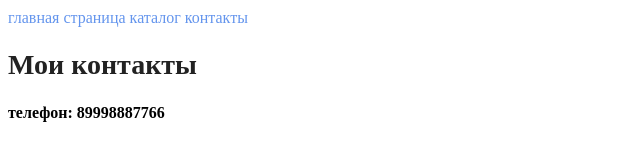
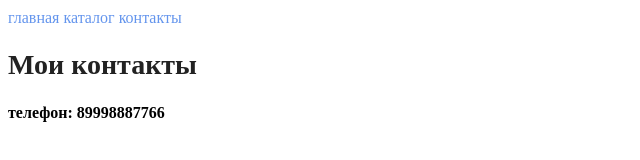
Before and after one commit to WaleriiChirkov-16021990/HTML_2, a plain HTML site: page cantacts.html in a window 1280 px wide. Shown: the full height of the page, 0-640 px from the left. Drawn offline with Linux system fonts and the light colour scheme.

Commit message:
исправил описание ссылки на главную страницу

```diff
--- a/cantacts.html
+++ b/cantacts.html
@@ -7,7 +7,7 @@
     <link rel="stylesheet" href="style.css">
 </head>
 <body>
-    <a class="ref" href="./index.html">главная страница</a>
+    <a class="ref" href="./index.html">главная</a>
     <a class="ref" href="./catalog/catalog.html">каталог</a>
     <a class="ref" href="./cantacts.html">контакты</a>
     <h1 class="headings">Мои контакты</h1>
```
Also changed, not shown: catalog/catalog.html (+1 -1 lines), index.html (+1 -1 lines).
